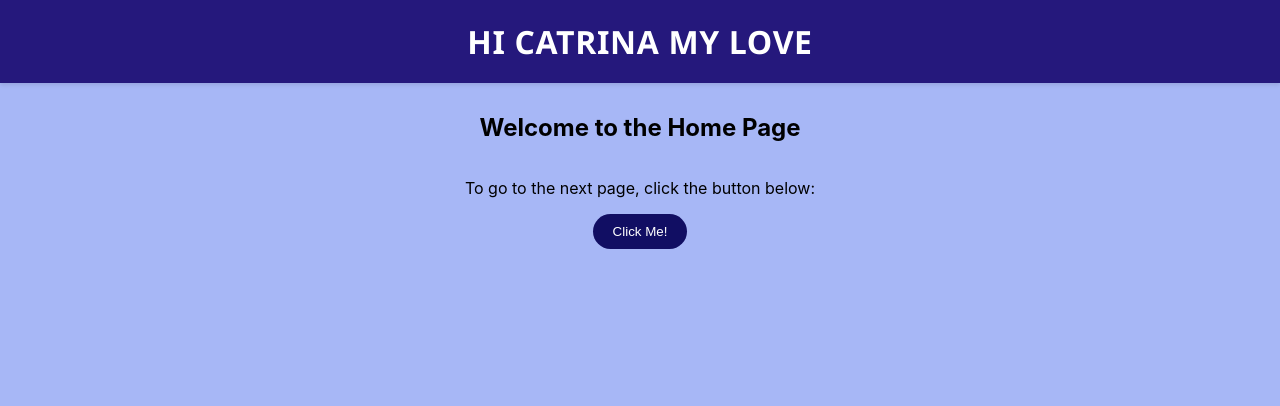
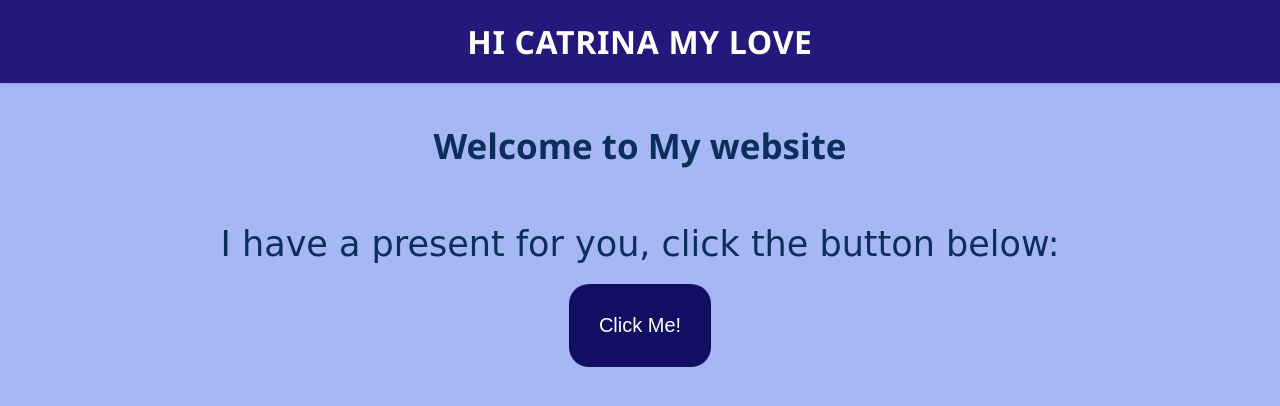
Before and after one commit to Mbiki-KK/test-app, a React (Create React App) app in the folder catrina-app/: page / in a window 1280 px wide. Shown: the top 406 px of the page. Built offline with nearby package versions, Linux system fonts and the light colour scheme.

Commit message:
Finalized fonts

```diff
--- a/catrina-app/src/Components/Button.jsx
+++ b/catrina-app/src/Components/Button.jsx
@@ -3,10 +3,11 @@ import styled from 'styled-components'
 
 const StyledButton = styled.button`
   background-color: #110e63;
+  font-size: 20px;
   color: white;
   border: none;
   border-radius: 20px;
-  padding: 10px 20px;
+  padding: 30px 30px;
   cursor: pointer;
   transition: all 0.3s ease;
 
--- a/catrina-app/src/Components/Content.jsx
+++ b/catrina-app/src/Components/Content.jsx
@@ -100,9 +100,11 @@ const Label = styled.div`
   width: 100%;
   text-align: center;
   font-weight: 700;
+  font-family: 'Brush Script MT', 'Comic Sans MS', cursive;
+  font-size: 28px;
   color: #0b2f5a;
   z-index: 3;
-`
+`;
 
 const Content = ({ onBack }) => {
   const [opened, setOpened] = React.useState(false)
--- a/catrina-app/src/Components/Header.jsx
+++ b/catrina-app/src/Components/Header.jsx
@@ -12,7 +12,7 @@ const StyledHeader = styles.header`
   box-shadow: 0 2px 4px rgba(0, 0, 0, 0.1);
 `;
 
-const StyledHeading = styles.h1`
+const StyledHeading = styles.h2`
   margin: 0;
   font-family: 'Aptos', 'Segoe UI', sans-serif;
   font-size: 2rem;
--- a/catrina-app/src/Components/Home.jsx
+++ b/catrina-app/src/Components/Home.jsx
@@ -10,6 +10,22 @@ const StyledHome = styled.div`
   flex-direction: column;
   justify-content: center;
   align-items: center;
+`;
+
+const StyledHeading = styled.h2`
+  font-size: 35px;
+  color: #0b2f5a;
+  text-align: center;
+  margin-bottom: 20px;
+  font-family: 'Aptos', 'Segoe UI', sans-serif;
+`;
+
+const StyledParagraph = styled.p`
+  font-size: 35px;
+  color: #0b2f5a;
+  text-align: center;
+  margin-bottom: 20px;
+  font-family: 'Brush Script MT', 'Comic Sans MS', cursive;
 `;
 const Home = () => {
   const [showContent, setShowContent] = React.useState(false);
@@ -27,8 +43,8 @@ const Home = () => {
   }
   return (
     <StyledHome>
-      <h2>Welcome to the Home Page</h2>
-      <p>To go to the next page, click the button below:</p>
+      <StyledHeading>Welcome to My website</StyledHeading>
+      <StyledParagraph>I have a present for you, click the button below:</StyledParagraph>
       <Button onDoubleclick={() => setView('content')}/>
     </StyledHome>
   )
```
